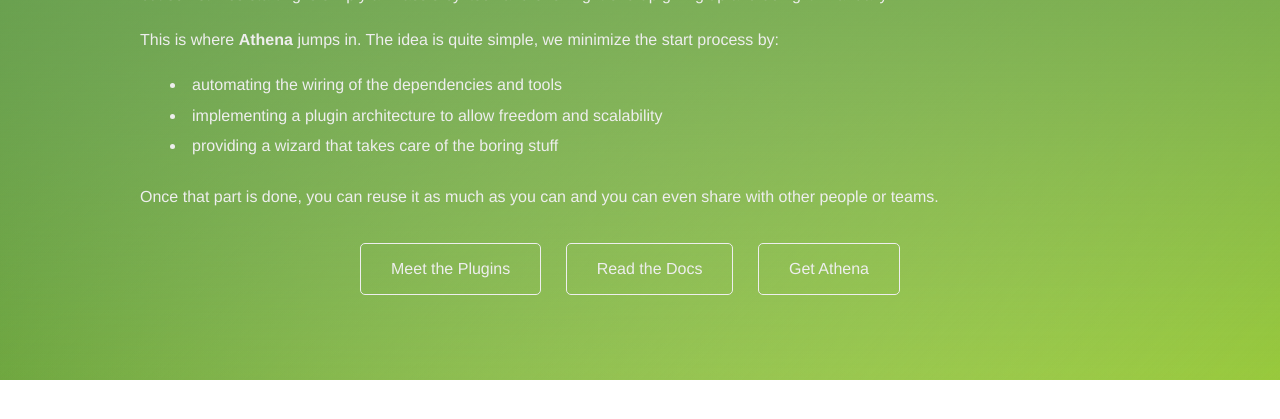
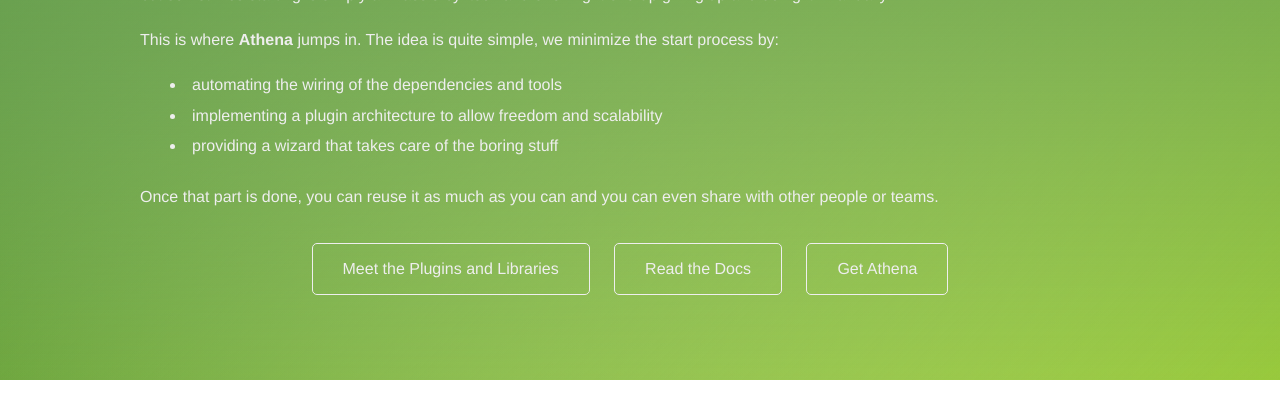
Before and after one commit to athena-oss/athena-oss.github.io, a Jekyll site: the page built from index.html, in a window 1280 px wide and 900 px high, scrolled down 841 px. Shown: the top 419 px of the window. Built offline with Jekyll 4.4.1, drawn with Linux system fonts in a browser that asks for light colours; nearby versions of some CDN libraries.

Commit message:
Updated nodes

```diff
--- a/index.html
+++ b/index.html
@@ -26,7 +26,7 @@
         </ul>
         <p>Once that part is done, you can reuse it as much as you can and you can even share with other people or teams.</p><br>
         <p class="center">
-            <a href="#plugins" class="button">Meet the Plugins</a>
+            <a href="#plugins" class="button">Meet the Plugins and Libraries</a>
             <a href="https://athena-oss.github.io/athena" class="button">Read the Docs</a>
             <a href="https://github.com/athena-oss/athena" class="button">Get Athena</a>
         </p>
--- a/js/website.js
+++ b/js/website.js
@@ -5,9 +5,11 @@
             'background-color': '#98C93C',
             'content': 'data(name)',
             'color': '#fff',
-            'text-outline-width': 2,
+            'text-outline-width': 1,
             'text-outline-color': '#599542',
-            'text-valign': 'center'
+            'text-valign': 'center',
+			'height' : '60px',
+			'width' : '60px'
         }
     },
     {
@@ -17,7 +19,7 @@
             'line-color': '#98C93C',
             'segment-distances': '10 -10',
             'segment-weights': '0.25 0.75',
-            'width': 3
+            'width': 5
         }
     },
     {
@@ -32,15 +34,15 @@
         style: {
             'background-color': '#ffffff',
             'background-image': 'athena-logo-nolabel.png',
-            'background-height': '60px',
-            'background-width': '60px',
+            'background-height': '180px',
+            'background-width': '180px',
             'content': false,
-            'height': '60px',
+            'height': '180px',
             'label': false,
             'padding-bottom': '5px',
             'shape': 'roundrectangle',
             'text-outline-color': '#ffffff',
-            'width': '70px'
+            'width': '190px'
         }
     }
 ];
@@ -54,6 +56,8 @@
     { data: { id: 'proxy', name: 'Proxy', href: 'https://github.com/athena-oss/plugin-proxy' } },
     { data: { id: 'bashunit', name: 'bashUnit', href: 'https://github.com/athena-oss/bashunit' } },
     { data: { id: 'bashog', name: 'basHog', href: 'https://github.com/athena-oss/bashog' } },
+    { data: { id: 'php-wd-client', name: 'PHP Fluent WebDriver Client', href: 'https://github.com/athena-oss/php-fluent-webdriver-client' } },
+    { data: { id: 'php-http-client', name: 'PHP Fluent Http Client', href: 'https://github.com/athena-oss/php-fluent-http-client' } },
 
     // edges
     { data: { id: 'edge_php', source: 'php', target: 'athena' }, classes: 'segments' },
@@ -62,7 +66,9 @@
     { data: { id: 'edge_proxy', source: 'proxy', target: 'athena' }, classes: 'segments' },
     { data: { id: 'edge_example', source: 'example', target: 'athena' }, classes: 'segments' },
     { data: { id: 'edge_bashunit', source: 'bashunit', target: 'athena' }, classes: 'segments' },
-    { data: { id: 'edge_bashog', source: 'bashog', target: 'athena' }, classes: 'segments' }
+    { data: { id: 'edge_bashog', source: 'bashog', target: 'athena' }, classes: 'segments' },
+    { data: { id: 'edge_php_wd_client', source: 'php-wd-client', target: 'athena' }, classes: 'segments' },
+    { data: { id: 'edge_php_http_client', source: 'php-http-client', target: 'athena' }, classes: 'segments' }
 ];
 var cytoLayout = {
     name: 'concentric',
```
